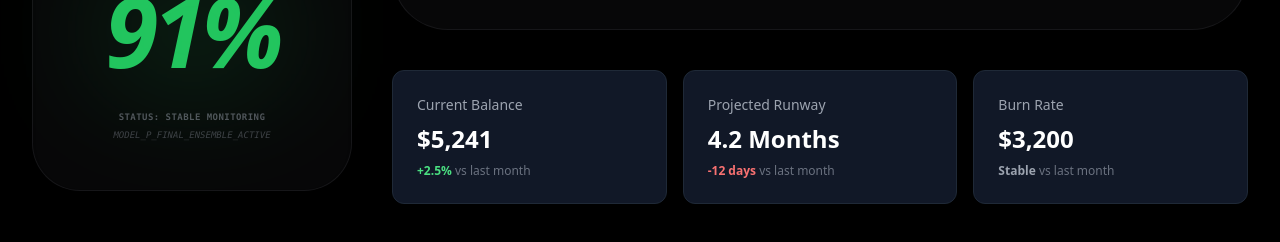
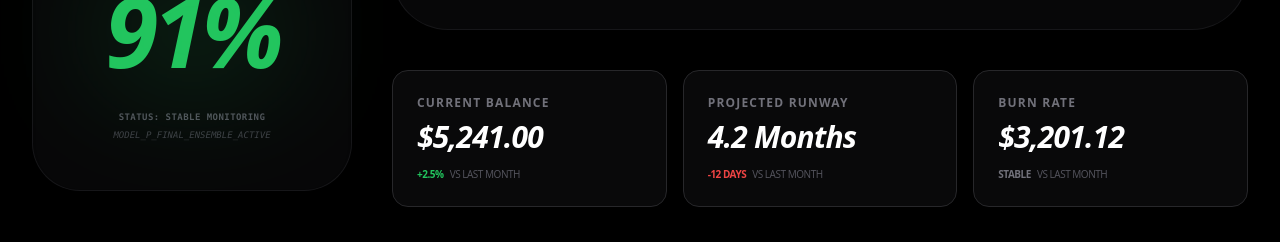
Before and after one commit to Subrat-2003/Cashflow-Forecasting-and-Risk-Simulation-for-Freelancers, a Next.js app in the folder frontend/: page / in a window 1280 px wide. Shown: the part 992-1234 px from the top of the page. Built offline with nearby package versions, Linux system fonts and the light colour scheme; no server answers; the database is empty.

Commit message:
Add runway and burn rate to StatCards component

```diff
--- a/frontend/app/components/StatCards.tsx
+++ b/frontend/app/components/StatCards.tsx
@@ -2,26 +2,47 @@ import React from 'react';
 
 interface StatCardsProps {
   currentBalance?: number;
+  runway?: number;
+  burnRate?: number;
 }
 
-const StatCards: React.FC<StatCardsProps> = ({ currentBalance = 0 }) => {
+const StatCards: React.FC<StatCardsProps> = ({
+  currentBalance = 0,
+  runway = 0,
+  burnRate = 0
+}) => {
   const stats = [
-    { name: 'Current Balance', value: `$${currentBalance.toLocaleString()}`, change: '+2.5%', changeType: 'increase' },
-    { name: 'Projected Runway', value: '4.2 Months', change: '-12 days', changeType: 'decrease' },
-    { name: 'Burn Rate', value: '$3,200', change: 'Stable', changeType: 'neutral' },
+    {
+      name: 'Current Balance',
+      value: `$${currentBalance.toLocaleString(undefined, { minimumFractionDigits: 2, maximumFractionDigits: 2 })}`,
+      change: '+2.5%',
+      changeType: 'increase'
+    },
+    {
+      name: 'Projected Runway',
+      value: `${runway} Months`,
+      change: '-12 days',
+      changeType: 'decrease'
+    },
+    {
+      name: 'Burn Rate',
+      value: `$${burnRate.toLocaleString(undefined, { minimumFractionDigits: 2, maximumFractionDigits: 2 })}`,
+      change: 'Stable',
+      changeType: 'neutral'
+    },
   ];
 
   return (
     <div className="grid grid-cols-1 md:grid-cols-3 gap-4 mt-6">
       {stats.map((item) => (
-        <div key={item.name} className="bg-gray-900 border border-gray-800 p-6 rounded-xl">
-          <p className="text-gray-400 text-sm font-medium">{item.name}</p>
-          <p className="text-2xl font-bold mt-2 text-white">{item.value}</p>
-          <div className={`mt-2 text-xs font-semibold ${
-            item.changeType === 'increase' ? 'text-green-400' :
-            item.changeType === 'decrease' ? 'text-red-400' : 'text-gray-400'
+        <div key={item.name} className="bg-zinc-900/40 border border-zinc-800 p-6 rounded-2xl backdrop-blur-md">
+          <p className="text-zinc-500 text-xs font-black uppercase tracking-widest">{item.name}</p>
+          <p className="text-3xl font-black mt-2 text-white italic tracking-tight">{item.value}</p>
+          <div className={`mt-3 text-[10px] font-black uppercase tracking-tighter ${
+            item.changeType === 'increase' ? 'text-green-500' :
+            item.changeType === 'decrease' ? 'text-red-500' : 'text-zinc-500'
           }`}>
-            {item.change} <span className="text-gray-500 font-normal">vs last month</span>
+            {item.change} <span className="text-zinc-600 font-normal ml-1">vs last month</span>
           </div>
         </div>
       ))}
```
